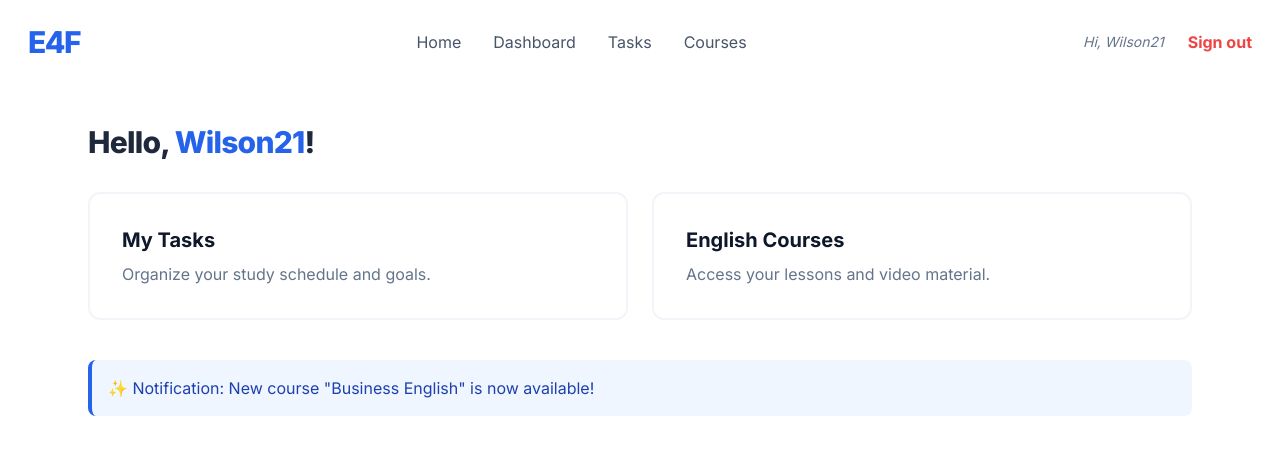
After one commit to WillMarCta/English4Future-Website, a Django app: page /dashboard/ in a window 1280 px wide. The commit adds this page. Shown: the top 455 px of the page. Run offline with Django 5.2, Linux system fonts and the light colour scheme; a user stored in the database is signed in; some libraries are stand-ins or nearby versions.

Commit message:
sign up and sign out implementation

````diff
--- a/courses/views.py
+++ b/courses/views.py
@@ -1,5 +1,7 @@
 from django.shortcuts import render
+from django.contrib.auth.decorators import login_required
 
 
+@login_required
 def courses(request):
     return render(request, 'courses.html')
--- a/english4future/urls.py
+++ b/english4future/urls.py
@@ -24,9 +24,11 @@ from courses import views as courses_views
 
 urlpatterns = [
     path('admin/', admin.site.urls),
-    path('', pages_views.English4Future),
+    path('English4Future', pages_views.English4Future, name='English4Future'),
     path('signup/', user_views.user_signup, name='signup'),
     path('signin/', user_views.user_signin, name='signin'),
     path('task/', task_views.task, name='task'),
     path('courses/', courses_views.courses, name='courses'),
+    path('dashboard/', pages_views.dashboard, name='dashboard'),
+    path('logout/', user_views.signout, name='logout')
 ]
--- /dev/null
+++ b/pages/templates/dashboard.html
@@ -0,0 +1,26 @@
+{% extends 'base.html' %} {% block content %} <div class="max-w-6xl mx-auto mt-10 px-6">
+    <h1 class="text-3xl font-extrabold mb-8 text-slate-800 tracking-tight">
+        Hello, <span class="text-blue-600">{{ user.username }}</span>!
+    </h1>
+
+    <div class="grid grid-cols-1 md:grid-cols-2 gap-6">
+
+        <a href="{% url 'task' %}"
+            class="p-8 border-2 border-slate-100 rounded-xl hover:border-blue-600 hover:shadow-lg transition-all group">
+            <h3 class="text-xl font-bold group-hover:text-blue-600">My Tasks</h3>
+            <p class="text-slate-500 mt-2">Organize your study schedule and goals.</p>
+        </a>
+
+        <a href="{% url 'courses' %}"
+            class="p-8 border-2 border-slate-100 rounded-xl hover:border-blue-600 hover:shadow-lg transition-all group">
+            <h3 class="text-xl font-bold group-hover:text-blue-600">English Courses</h3>
+            <p class="text-slate-500 mt-2">Access your lessons and video material.</p>
+        </a>
+    </div>
+
+    <div class="mt-10 p-4 bg-blue-50 rounded-lg border-l-4 border-blue-600">
+        <p class="text-blue-800 font-medium">✨ Notification: New course "Business English" is now available!</p>
+    </div>
+</div>
+
+{% endblock %} ```
--- a/pages/views.py
+++ b/pages/views.py
@@ -1,6 +1,12 @@
 from django.shortcuts import render
+from django.contrib.auth.decorators import login_required
 
 
 # Create your views here.
 def English4Future(request):
     return render(request, 'landing.html')
+
+
+@login_required
+def dashboard(request):
+    return render(request, 'dashboard.html')
--- a/templates/base.html
+++ b/templates/base.html
@@ -18,7 +18,6 @@
 
 <body class="bg-white text-slate-900">
 
-
     <nav class="flex justify-between items-center px-7 py-6 max-w-10xl mx-auto">
         <div class="text-3xl font-extrabold text-blue-600 tracking-tighter">
             E4F<span class="text-slate-400"></span>
@@ -26,22 +25,31 @@
 
         {% block navbar_links %}
         <div class="hidden md:flex gap-8 font-medium text-slate-600">
-            <a href="/" class="hover:text-blue-600">Home</a>
-            <a href="/task/" class="hover:text-blue-600">Tasks</a>
-            <a href="/courses/" class="hover:text-blue-600">Courses</a>
+            <a href="{% url 'dashboard' %}" class="hover:text-blue-600">Home</a>
+            {% if user.is_authenticated %}
+            <a href="{% url 'dashboard' %}" class="hover:text-blue-600">Dashboard</a>
+            <a href="{% url 'task' %}" class="hover:text-blue-600">Tasks</a>
+            <a href="{% url 'courses' %}" class="hover:text-blue-600">Courses</a>
+            {% endif %}
         </div>
         {% endblock %}
 
-        <div class="flex gap-4 items-center">
+        <div class="flex gap-6 items-center">
             {% block auth_buttons %}
-            <a href="/signin/" class="text-slate-600 font-bold hover:text-blue-600 transition">
+            {% if user.is_authenticated %}
+            <span class="text-slate-500 text-sm font-medium italic">Hi, {{ user.username }}</span>
+            <a href="{% url 'logout' %}" class="text-red-500 font-bold hover:text-red-700 transition">
+                Sign out
+            </a>
+            {% else %}
+            <a href="{% url 'signin' %}" class="text-slate-600 font-bold hover:text-blue-600 transition">
                 Sign in
             </a>
-
-            <a href="/signup/"
+            <a href="{% url 'signup' %}"
                 class="bg-blue-600 text-white px-6 py-2 rounded-full font-bold hover:bg-blue-700 transition shadow-lg shadow-blue-100">
                 Sign up
             </a>
+            {% endif %}
             {% endblock %}
         </div>
     </nav>
````
Also changed, not shown: users/views.py (+28 -4 lines), db.sqlite3.
